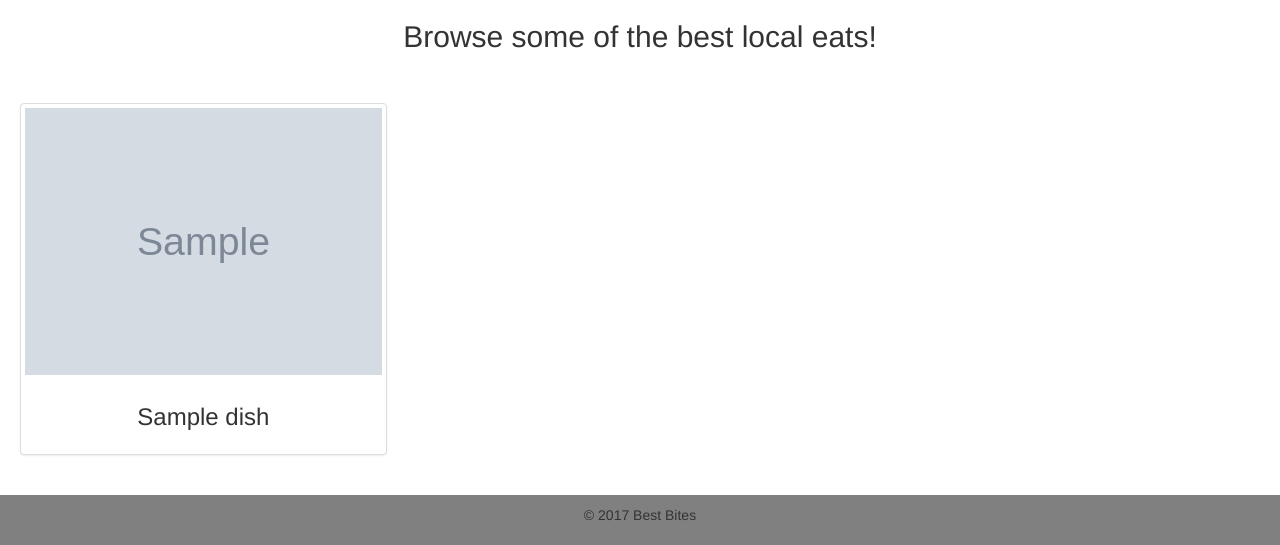
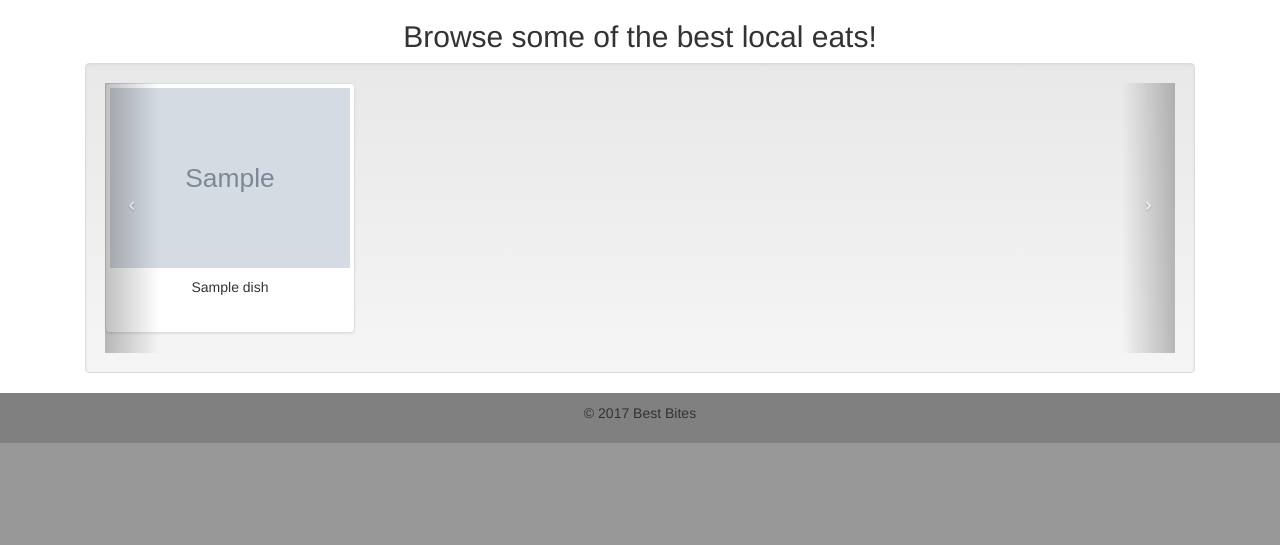
Before and after one commit to jchung722/Best-Bites, a Django app: page / in a window 1280 px wide. Shown: the part 551-1096 px from the top of the page. After the commit the page ends 994 px from the top, so only its background shows below. Run offline with Django 3.2, Linux system fonts and the light colour scheme; tables that the repository leaves empty hold one stand-in row (values such as "Sample post"); grey boxes marked "Sample" are stand-in pictures; grey boxes labelled with a size stand in for pictures from a placeholder-image service; some libraries are stand-ins or nearby versions.

Commit message:
added carousel to home

```diff
--- a/website/static/css/main.css
+++ b/website/static/css/main.css
@@ -21,8 +21,10 @@ span {
 }
 
 .thumbnail {
-  margin: 40px 20px 40px 20px;
+
   text-align: center;
+  height: 250px;
+  width: 250px;
 }
 
 #browse{
@@ -39,3 +41,8 @@ footer {
 .body-container {
   padding: 0 30px 0 30px;
 }
+
+.carousel-control {
+  padding-top:10%;
+  width:5%;
+}
--- a/website/templates/website/dish_detail.html
+++ b/website/templates/website/dish_detail.html
@@ -6,7 +6,7 @@
         <h1>{{ dish.name }}</h1>
         <p>{{ dish.restaurant.name }}</p>
         <img class="main-image" src="{{ dish.image }}" alt="{{dish.name}}">
-        <div><button type="button" class="btn btn-primary">See More Photos</button></div>
+        <div><button type="button" class="btn btn-primary btn-photo">See More Photos</button></div>
     </div>
     <div class="dish-info">
         <p>{{dish.description}}</p>
@@ -15,7 +15,7 @@
     <div class="other-dishes">
       <p>More dishes from {{dish.restaurant.name}}</p>
       {% for dish in dishes %}
-        <img class="other-dishes-images" src="{{ dish.image }}" alt="{{dish.name}}">
+        <a href="{% url 'dish_detail' pk=dish.pk %}"><img class="other-dishes-images" src="{{ dish.image }}" alt="{{dish.name}}"></a>
         <p>{{dish.name}}</p>
       {% endfor %}
       <div><button type="button" class="btn btn-primary">See Menu</button></div>
--- a/website/templates/website/home.html
+++ b/website/templates/website/home.html
@@ -45,17 +45,66 @@
             </div>
         </div>
         <h2 id="browse">Browse some of the best local eats!</h2>
+        <div class="container">
+            <div class="col-xs-12">
+                <div class="well">
+                    <div id="myCarousel" class="carousel slide">
+
+                        <!-- Carousel items -->
+                        <div class="carousel-inner">
+                            <div class="item active">
                                 <div class="row">
                                     {% for dish in dishes %}
-                <div class="col-sm-6 col-md-4 home-dish-image">
+                                        <div class="col-xs-3 wrapper">
                                           <div class="thumbnail">
-                    <a href="{% url 'dish_detail' pk=dish.pk %}"><img src="{{ dish.image }}" alt="{{dish.name}}"></a>
+                                            <a href="{% url 'dish_detail' pk=dish.pk %}"><img src="{{ dish.image }}" alt="{{dish.name}}" class="img-responsive dish-carousel"></a>
                                             <div class="caption">
-                      <h3>{{ dish.name }}</h3>
+                                              <p>{{ dish.name }}</p>
                                             </div>
                                           </div>
                                         </div>
                                     {% endfor %}
+                                </div>
+                                <!--/row-->
+                            </div>
+                            <!--/item-->
+                            <div class="item">
+                                <div class="row">
+                                    <div class="col-xs-3"><a href="#x" class="thumbnail"><img src="http://placehold.it/250x250" alt="Image" class="img-responsive"></a>
+                                    </div>
+                                    <div class="col-xs-3"><a href="#x" class="thumbnail"><img src="http://placehold.it/250x250" alt="Image" class="img-responsive"></a>
+                                    </div>
+                                    <div class="col-xs-3"><a href="#x" class="thumbnail"><img src="http://placehold.it/250x250" alt="Image" class="img-responsive"></a>
+                                    </div>
+                                    <div class="col-xs-3"><a href="#x" class="thumbnail"><img src="http://placehold.it/250x250" alt="Image" class="img-responsive"></a>
+                                    </div>
+                                </div>
+                                <!--/row-->
+                            </div>
+                            <!--/item-->
+                            <div class="item">
+                                <div class="row">
+                                    <div class="col-xs-3"><a href="#x" class="thumbnail"><img src="http://placehold.it/250x250" alt="Image" class="img-responsive"></a>
+                                    </div>
+                                    <div class="col-xs-3"><a href="#x" class="thumbnail"><img src="http://placehold.it/250x250" alt="Image" class="img-responsive"></a>
+                                    </div>
+                                    <div class="col-xs-3"><a href="#x" class="thumbnail"><img src="http://placehold.it/250x250" alt="Image" class="img-responsive"></a>
+                                    </div>
+                                    <div class="col-xs-3"><a href="#x" class="thumbnail"><img src="http://placehold.it/250x250" alt="Image" class="img-responsive"></a>
+                                    </div>
+                                </div>
+                                <!--/row-->
+                            </div>
+                            <!--/item-->
+                        </div>
+                        <!--/carousel-inner--> <a class="left carousel-control" href="#myCarousel" data-slide="prev">‹</a>
+
+                        <a class="right carousel-control" href="#myCarousel" data-slide="next">›</a>
+                    </div>
+                    <!--/myCarousel-->
+                </div>
+                <!--/well-->
+            </div>
         </div>
         <script src="https://ajax.googleapis.com/ajax/libs/jquery/1.12.4/jquery.min.js"></script>
         <script src="https://maxcdn.bootstrapcdn.com/bootstrap/3.3.7/js/bootstrap.min.js" integrity="sha384-Tc5IQib027qvyjSMfHjOMaLkfuWVxZxUPnCJA7l2mCWNIpG9mGCD8wGNIcPD7Txa" crossorigin="anonymous"></script>
```
Also changed, not shown: website/static/css/dish_detail.css (+9 -1 lines). Lines whose indentation alone changed are shown as unchanged.
